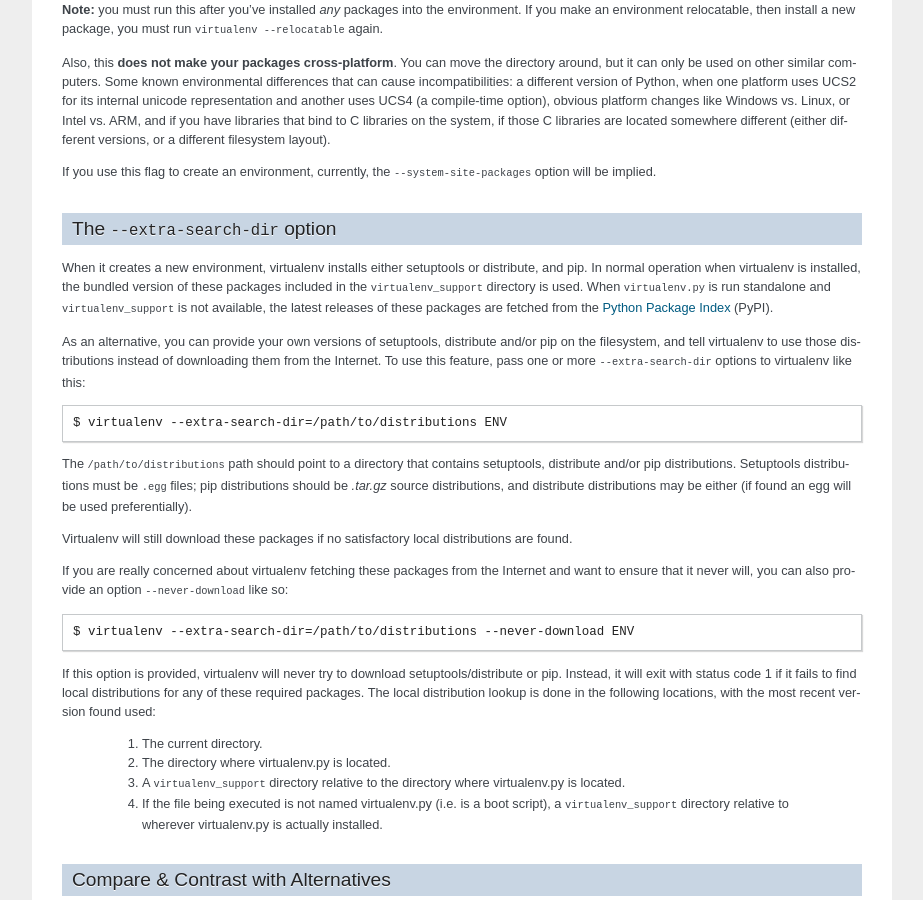
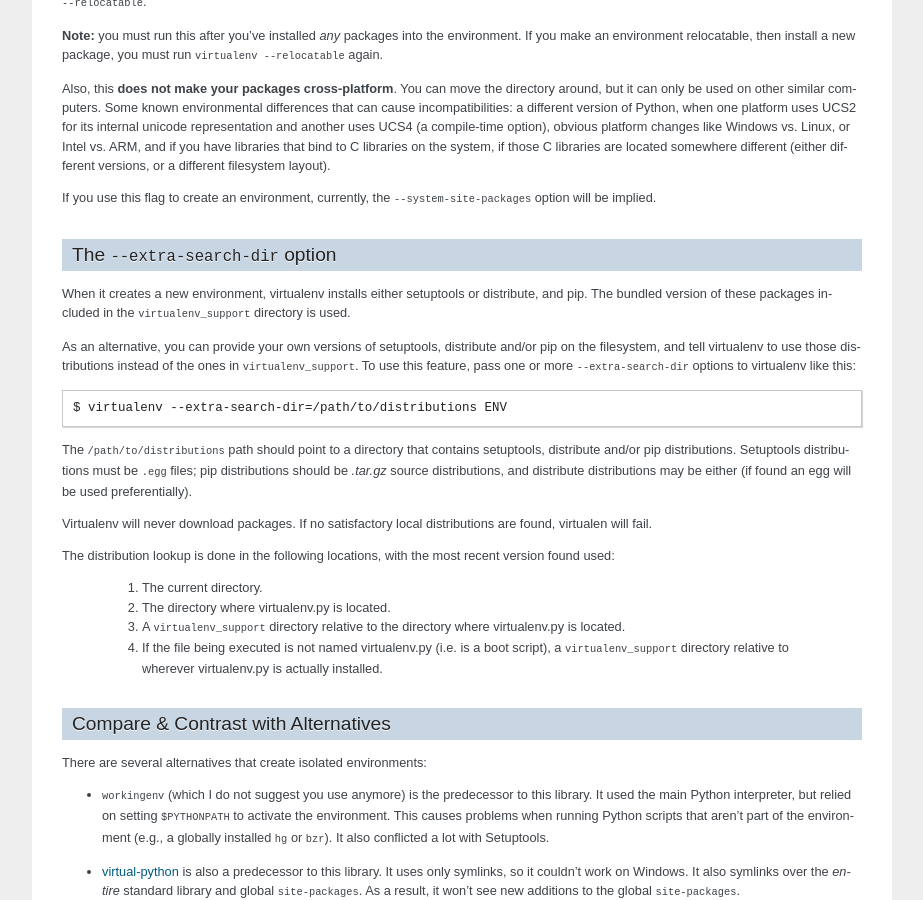
Before and after one commit to pypa/virtualenv, a Sphinx documentation site: the page built from docs/index.rst, in a window 1280 px wide and 900 px high, scrolled down 5922 px. Shown: the whole window, without its empty margins (198-1121 px from the left). Built offline with Sphinx 7.4.7, drawn with Linux system fonts in a browser that asks for light colours; some of the changed text lies outside the part shown.

Commit message:
Remove --never-download - always use local distriutions

```diff
--- a/docs/index.rst
+++ b/docs/index.rst
@@ -55,12 +55,6 @@ Installation
     We advise against using easy_install to install virtualenv, because easy_install
     does not download from PyPI over SSL.
 
-.. warning::
-
-    We currently advise against using virtualenv.py in isolation without an associated virtualenv_support directory.
-    Using virtualenv.py in isolation relies upon insecure bootstrap scripts, and easy_install to install Setuptools/Distribute and pip.
-
-
 To install globally with `pip` (if you have pip-1.3 or greater installed globally):
 
 ::
@@ -451,17 +452,13 @@ If you use this flag to create an environment, currently, the
 The ``--extra-search-dir`` option
 ---------------------------------
 
-When it creates a new environment, virtualenv installs either setuptools
-or distribute, and pip.  In normal operation when virtualenv is
-installed, the bundled version of these packages included in the
-``virtualenv_support`` directory is used. When ``virtualenv.py`` is run
-standalone and ``virtualenv_support`` is not available, the latest
-releases of these packages are fetched from the `Python Package Index
-<http://pypi.python.org>`_ (PyPI).
+When it creates a new environment, virtualenv installs either setuptools or
+distribute, and pip.  The bundled version of these packages included in the
+``virtualenv_support`` directory is used.
 
 As an alternative, you can provide your own versions of setuptools,
 distribute and/or pip on the filesystem, and tell virtualenv to use
-those distributions instead of downloading them from the Internet.  To
+those distributions instead of the ones in ``virtualenv_support``.  To
 use this feature, pass one or more ``--extra-search-dir`` options to
 virtualenv like this::
 
@@ -473,20 +470,11 @@ distributions must be ``.egg`` files; pip distributions should be
 `.tar.gz` source distributions, and distribute distributions may be
 either (if found an egg will be used preferentially).
 
-Virtualenv will still download these packages if no satisfactory local
-distributions are found.
+Virtualenv will never download packages.  If no satisfactory local
+distributions are found, virtualen will fail.
 
-If you are really concerned about virtualenv fetching these packages
-from the Internet and want to ensure that it never will, you can also
-provide an option ``--never-download`` like so::
-
-    $ virtualenv --extra-search-dir=/path/to/distributions --never-download ENV
-
-If this option is provided, virtualenv will never try to download
-setuptools/distribute or pip. Instead, it will exit with status code 1
-if it fails to find local distributions for any of these required
-packages. The local distribution lookup is done in the following
-locations, with the most recent version found used:
+The distribution lookup is done in the following locations, with the most
+recent version found used:
 
     #. The current directory.
     #. The directory where virtualenv.py is located.
```
Also changed, not shown: other parts of docs/index.rst (+7 -0 lines), virtualenv.py (+9 -9 lines).
